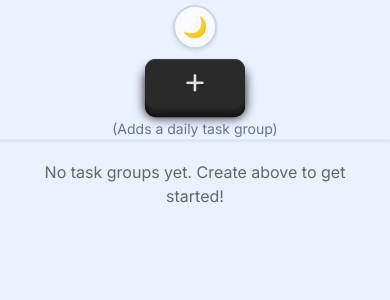
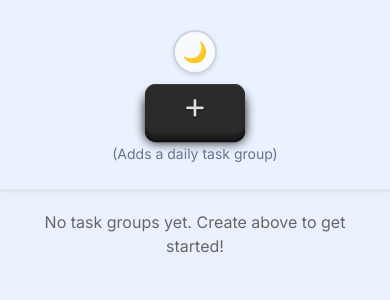
Before and after one commit to abk2191/todoapp-updated, a React (Vite) app: page / in a window 390 px wide. Shown: the top 300 px of the page. Built offline with nearby package versions, Linux system fonts and the light colour scheme; a web font is replaced by a local one.

Commit message:
Added new features

```diff
--- a/src/index.css
+++ b/src/index.css
@@ -130,7 +130,7 @@ h6 {
   flex-direction: column;
   align-items: center;
   justify-content: center;
-  height: 180px; /* Reduced height */
+  height: 220px; /* Reduced height */
   width: 100%;
   background-color: var(--navbar-bg);
   padding: 20px;
@@ -713,7 +713,7 @@ body {
 /* Responsive Design */
 @media (max-width: 768px) {
   .navbar {
-    height: 140px; /* Reduced height */
+    height: 190px; /* Reduced height */
     padding: 16px;
   }
 
@@ -807,7 +807,7 @@ body {
 
 @media (max-width: 480px) {
   .navbar {
-    height: 140px; /* Reduced height */
+    height: 190px; /* Reduced height */
     padding: 12px;
   }
 
```
